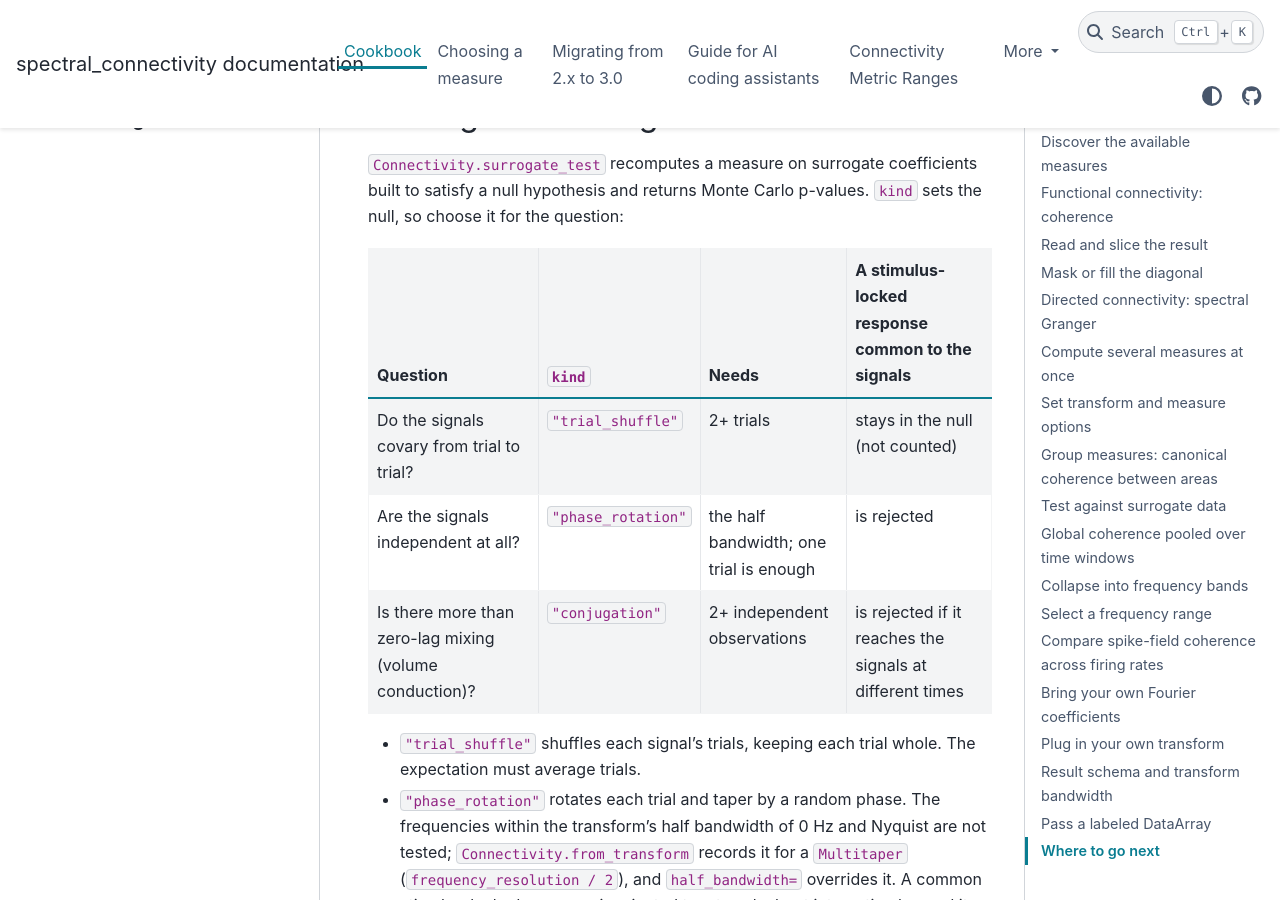
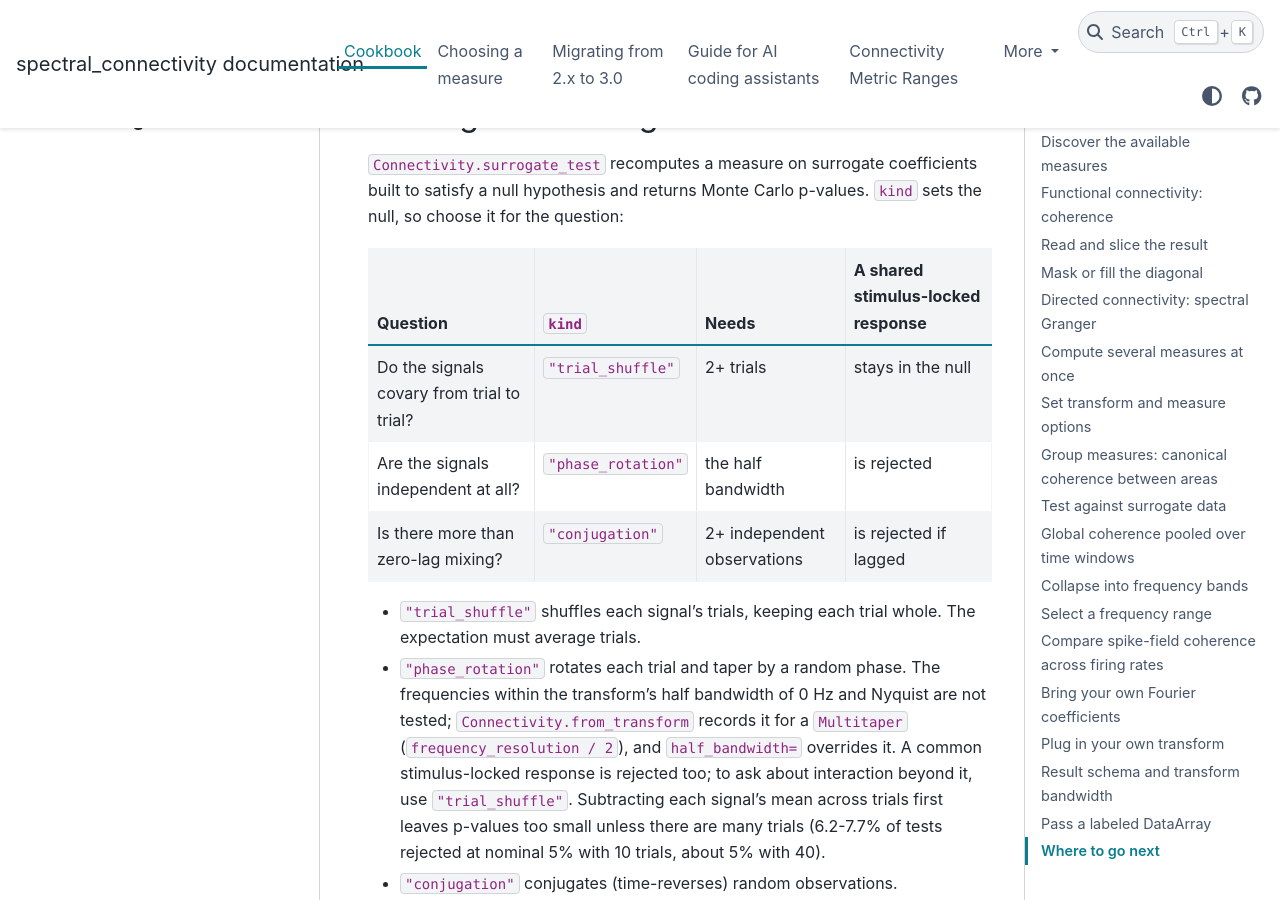
Before and after one commit to Eden-Kramer-Lab/spectral_connectivity, a Sphinx documentation site: the page built from docs/cookbook.md, in a window 1280 px wide and 900 px high, scrolled down 7574 px. Built offline with Sphinx 7.4.7 and the PyData theme 0.15.4, drawn with Linux system fonts in a browser that asks for light colours; pages that are not in the unit, such as notebooks, are missing from menus; the version number could not be read and is left out.

Commit message:
One wording of the surrogate decision table; trim duplicated guidance
The docstring, cookbook and assistant guide share one table (question, kind,
needs, what a shared stimulus-locked response does). The Notes give one
sentence on which p-value to report and point to SurrogateTestResult, which
holds the full text. The docstring example is the minimal conjugation test;
the rotation walkthrough lives in the cookbook, and the example no longer
passes the half bandwidth from_transform records.

Co-Authored-By: Claude Opus 5.5 <noreply@anthropic.com>

```diff
--- a/docs/cookbook.md
+++ b/docs/cookbook.md
@@ -361,11 +361,11 @@ max over complex weights a, b of |a^H S_st b|^2 / ((a^H S_ss a) * (b^H S_tt b)),
 built to satisfy a null hypothesis and returns Monte Carlo p-values. `kind`
 sets the null, so choose it for the question:
 
-| Question | `kind` | Needs | A stimulus-locked response common to the signals |
+| Question | `kind` | Needs | A shared stimulus-locked response |
 | --- | --- | --- | --- |
-| Do the signals covary from trial to trial? | `"trial_shuffle"` | 2+ trials | stays in the null (not counted) |
-| Are the signals independent at all? | `"phase_rotation"` | the half bandwidth; one trial is enough | is rejected |
-| Is there more than zero-lag mixing (volume conduction)? | `"conjugation"` | 2+ independent observations | is rejected if it reaches the signals at different times |
+| Do the signals covary from trial to trial? | `"trial_shuffle"` | 2+ trials | stays in the null |
+| Are the signals independent at all? | `"phase_rotation"` | the half bandwidth | is rejected |
+| Is there more than zero-lag mixing? | `"conjugation"` | 2+ independent observations | is rejected if lagged |
 
 - `"trial_shuffle"` shuffles each signal's trials, keeping each trial whole.
   The expectation must average trials.
```
Also changed, not shown: docs/llm_guide.md (+5 -5 lines), 1 other file.
